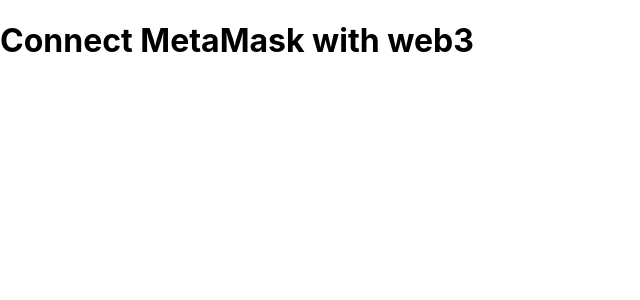
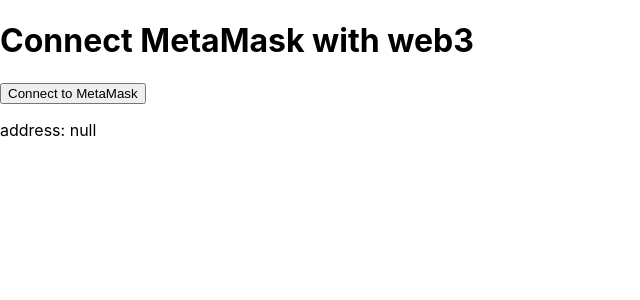
Before and after one commit to Takashi-Na/react-my-app, a React (Create React App) app: page /connect_metamask/web3 in a window 1280 px wide. Shown: the top 300 px of the page, without its empty margins (0-640 px from the left). Built offline with nearby package versions, Linux system fonts and the light colour scheme.

Commit message:
Add sample connecting MetaMask with web3

```diff
--- a/src/components/ConnectMetaMask/Web3.jsx
+++ b/src/components/ConnectMetaMask/Web3.jsx
@@ -1,7 +1,41 @@
-export default function Web3() {
+import { useState } from 'react';
+import { Web3 } from 'web3';
+
+export default function ConnectMetaMaskWeb3() {
+  //react state to store and show the connected account
+  const [connectedAccount, setConnectedAccount] = useState('null');
+
+  async function connectMetamask() {
+    //check metamask is installed
+    if (window.ethereum) {
+      // instantiate Web3 with the injected provider
+      const web3 = new Web3(window.ethereum);
+
+      //request user to connect accounts (Metamask will prompt)
+      await window.ethereum.request({ method: 'eth_requestAccounts' });
+
+      //get the connected accounts
+      const accounts = await web3.eth.getAccounts();
+
+      //show the first connected account in the react page
+      setConnectedAccount(accounts[0]);
+    } else {
+      alert('Please download metamask');
+    }
+  }
+
   return (
     <>
       <h1>Connect MetaMask with web3</h1>
+      <>
+        {/* Button to trigger Metamask connection */}
+        <button onClick={connectMetamask}>
+          Connect to MetaMask
+        </button>
+
+        {/* Display the connected account */}
+        <p>address: {connectedAccount}</p>
+      </>
     </>
   )
 }
```
